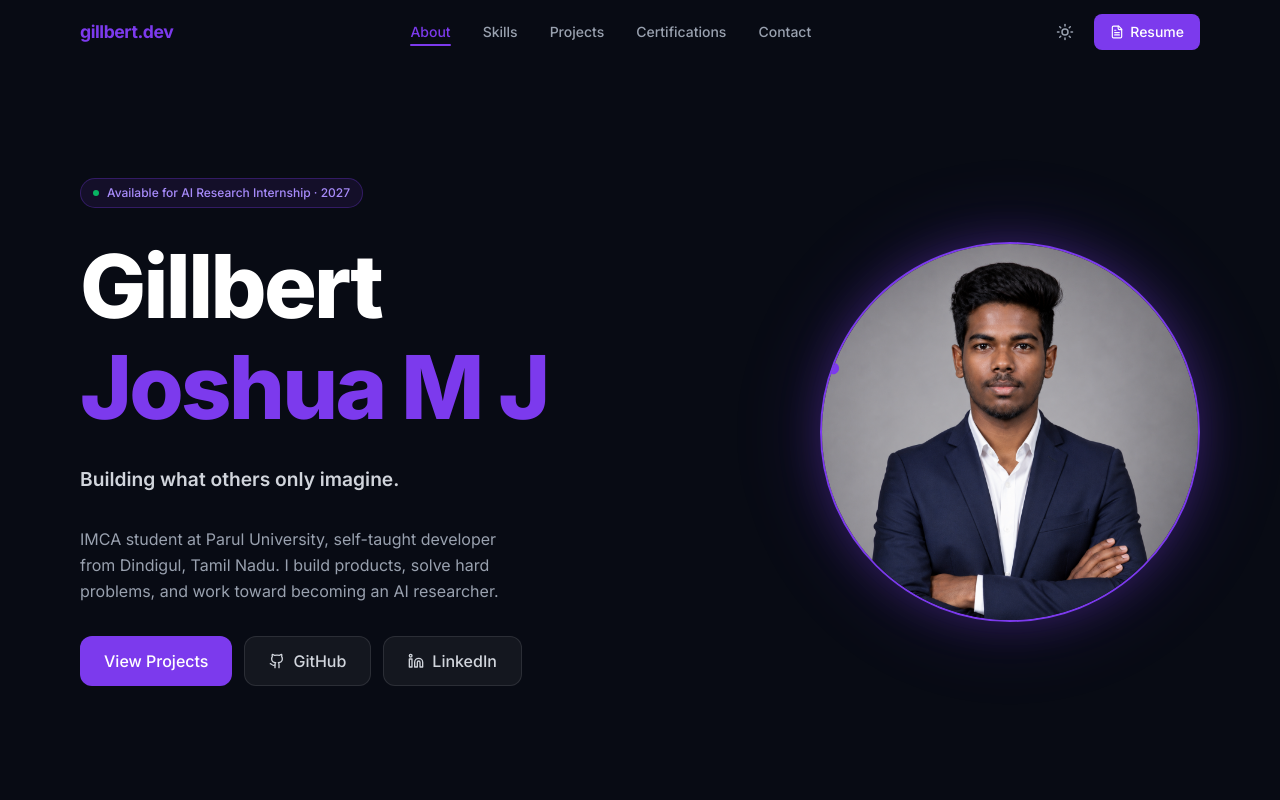
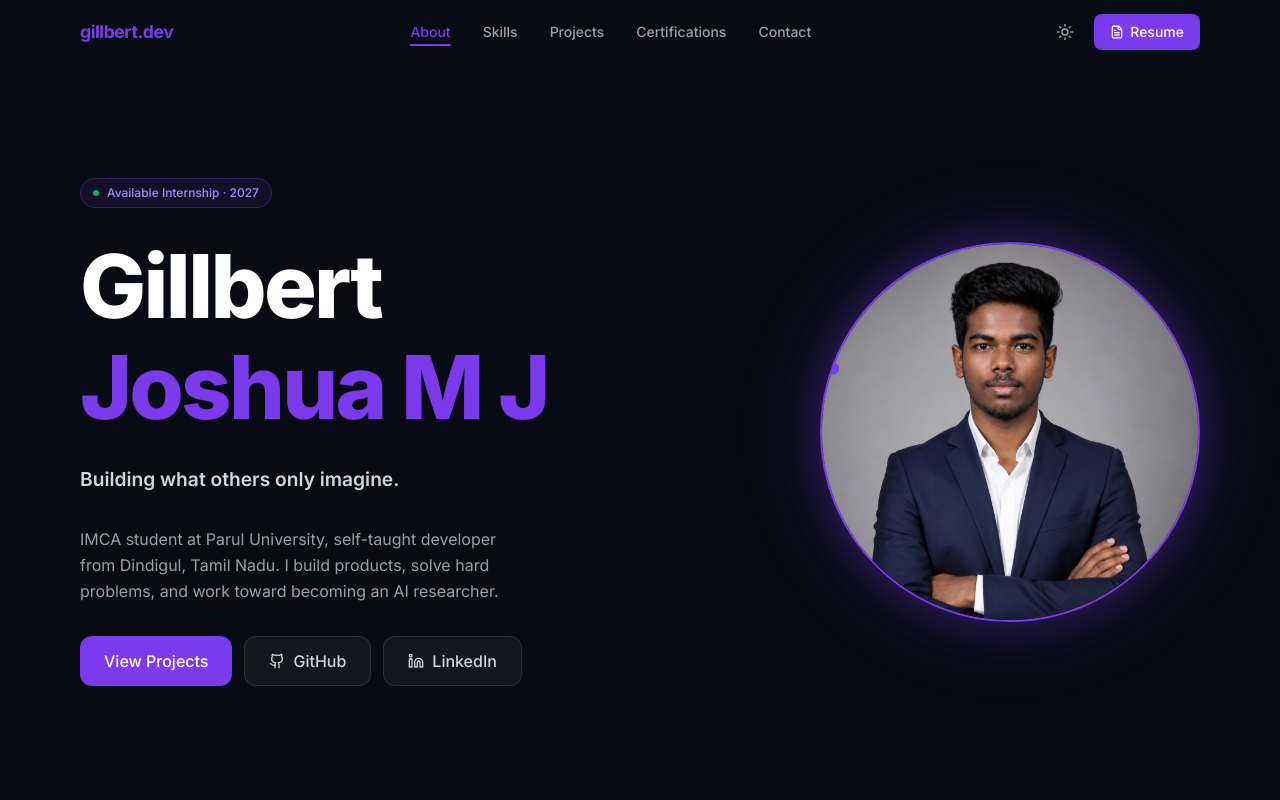
Before and after one commit to gillbert-joshua77/Gillbert-Joshua-Portfolio, a React (Vite) app: page / in a window 1280 px wide. Shown: the top 800 px of the page. Built offline with nearby package versions, Linux system fonts and the light colour scheme.

Commit message:
refactor(portfolio): Hero section

```diff
--- a/src/app/components/Hero.tsx
+++ b/src/app/components/Hero.tsx
@@ -30,7 +30,7 @@ export function Hero({ theme }: HeroProps) {
               }`}
             >
               <span className="w-1.5 h-1.5 rounded-full bg-green-400 animate-pulse" />
-              Available for AI Research Internship · 2027
+              Available Internship · 2027
             </span>
           </motion.div>
 
```
